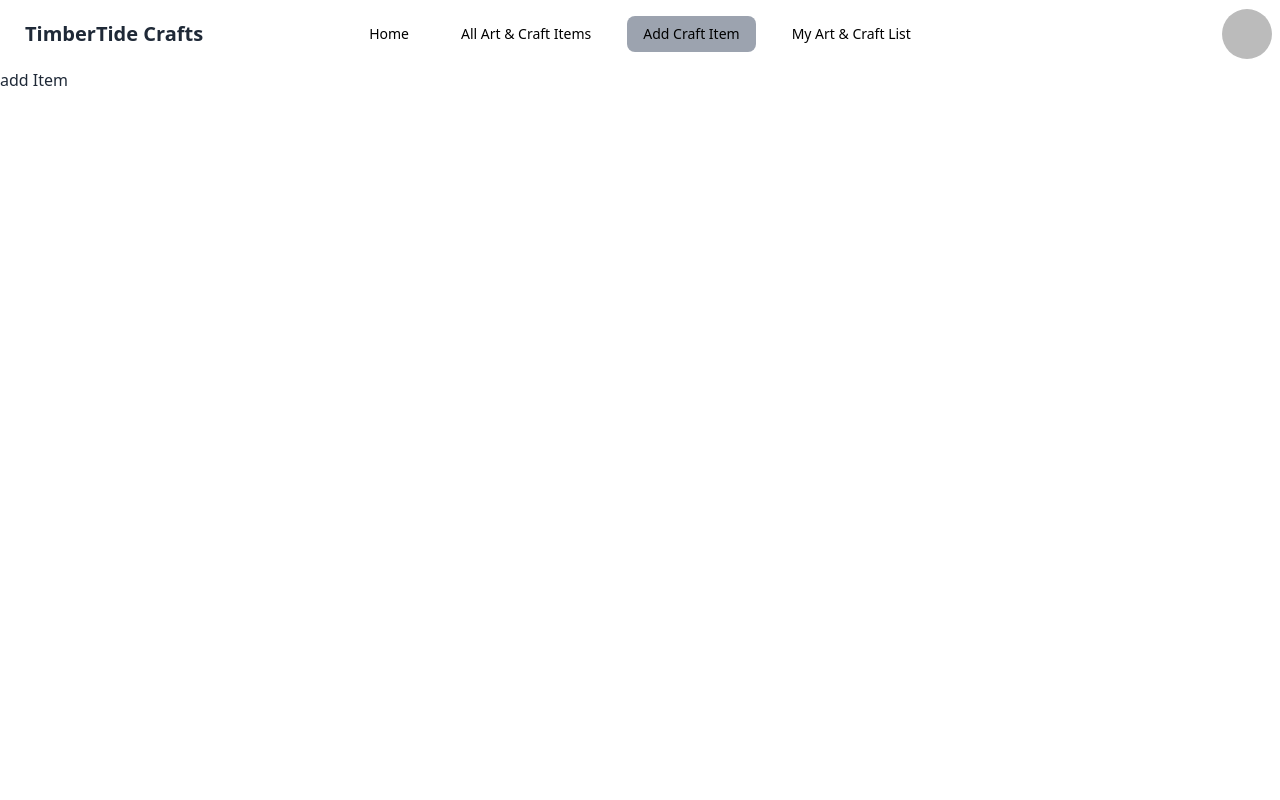
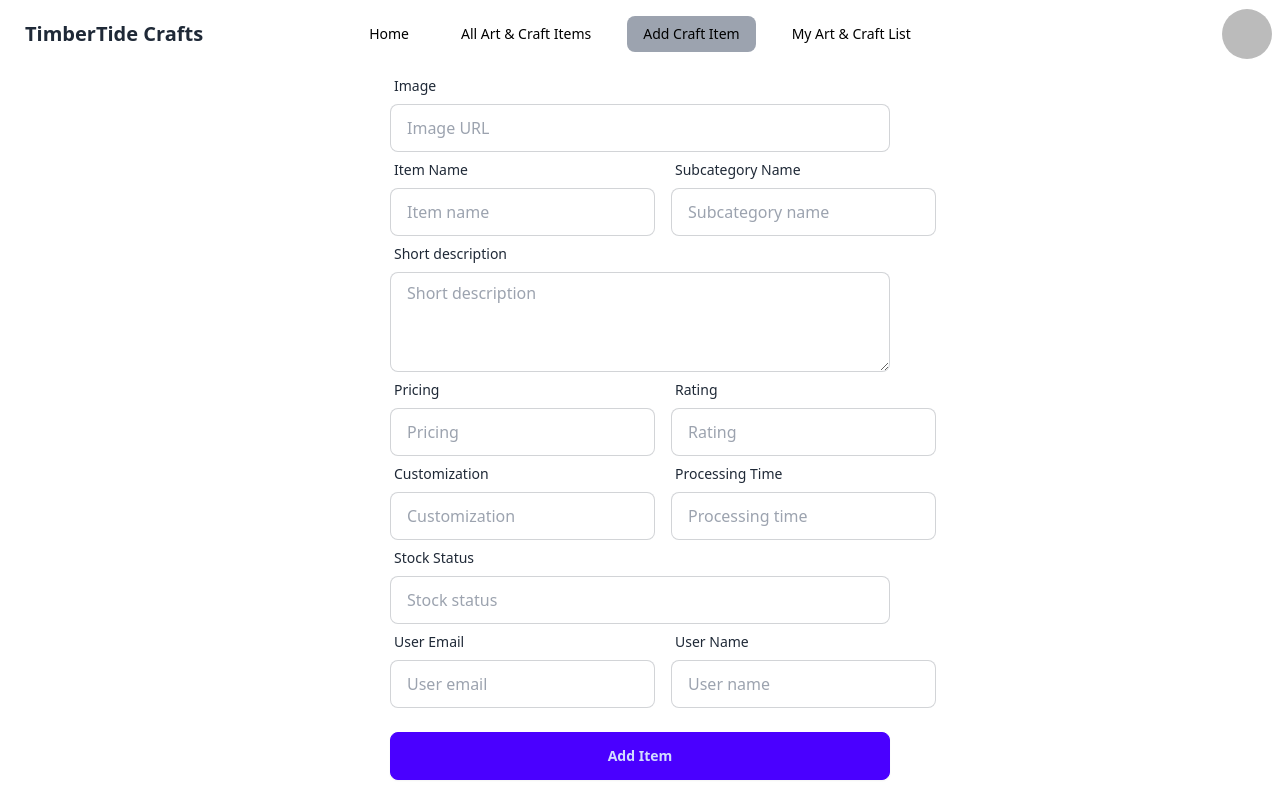
Before and after one commit to Shahriar-Samir/TimberTide-Crafts-Client, a React (Vite) app: page /addCraftItem in a window 1280 px wide. Built offline with nearby package versions, Linux system fonts and the light colour scheme; no server answers; sample sign-in values are in the browser's storage.

Commit message:
added add craft item page

```diff
--- a/src/components/addItem.jsx
+++ b/src/components/addItem.jsx
@@ -1,9 +1,103 @@
 import React from 'react';
 
 const AddItem = () => {
+    const addItemHandler = (e)=>{
+        e.preventDefault()
+        const form = e.target
+        const image = form.image.value
+        const itemName = form.itemName.value
+        const subcategoryName = form.subcategoryName.value
+        const shortDescription = form.shortDescription.value
+        const price = form.pricing.value
+        const rating = form.rating.value
+        const customization = form.customization.value
+        const processingTime = form.processingTime.value
+        const stockStatus = form.stockStatus.value
+        const email = form.userEmail.value
+        const name = form.userName.value
+        console.log(image, itemName, subcategoryName, shortDescription, price, rating ,customization, processingTime, stockStatus, email, name)
+    }
     return (
-        <div>
-            add Item
+        <div className='flex justify-center items-center'>
+        <form className="w-11/12 max-w-[500px] p-0 flex flex-col items-center" onSubmit={addItemHandler}>
+        <div className="form-control w-full">
+          <label className="label">
+            <span className="label-text">Image</span>
+          </label>
+          <input type="text" placeholder="Image URL" name='image' className="input input-bordered" required />
+        </div>
+        <div className='flex w-full gap-4'>
+        <div className="form-control w-full">
+          <label className="label">
+            <span className="label-text">Item Name</span>
+          </label>
+          <input type="text" placeholder="Item name" name='itemName' className="input input-bordered" required />
+        </div>
+        <div className="form-control w-full">
+          <label className="label">
+            <span className="label-text">Subcategory Name</span>
+          </label>
+          <input type="text" placeholder="Subcategory name" name='subcategoryName' className="input input-bordered" required />
+        </div>
+        </div>
+        <div className="form-control w-full">
+          <label className="label">
+            <span className="label-text">Short description</span>
+          </label>
+          <textarea placeholder="Short description" name='shortDescription' className="input input-bordered pt-2 h-[100px]" required />
+        </div>
+        <div className='flex w-full gap-4'>
+        <div className="form-control w-full">
+          <label className="label">
+            <span className="label-text">Pricing</span>
+          </label>
+          <input type="text" placeholder="Pricing" name='pricing' className="input input-bordered" required />
+        </div>
+        <div className="form-control w-full">
+          <label className="label">
+            <span className="label-text">Rating</span>
+          </label>
+          <input type="text" placeholder="Rating" name='rating' className="input input-bordered" required />
+        </div>
+        </div>
+        <div className='flex w-full gap-4'>
+        <div className="form-control w-full">
+          <label className="label">
+            <span className="label-text">Customization</span>
+          </label>
+          <input type="text" placeholder="Customization" name='customization' className="input input-bordered" required />
+        </div>
+        <div className="form-control w-full">
+          <label className="label">
+            <span className="label-text">Processing Time</span>
+          </label>
+          <input type="text" placeholder="Processing time" name='processingTime' className="input input-bordered" required />
+        </div>
+        </div>
+        <div className="form-control w-full">
+          <label className="label">
+            <span className="label-text">Stock Status</span>
+          </label>
+          <input type="text" placeholder="Stock status" name='stockStatus' className="input input-bordered" required />
+        </div>
+        <div className='flex w-full gap-4'>
+        <div className="form-control w-full">
+          <label className="label">
+            <span className="label-text">User Email</span>
+          </label>
+          <input type="email" placeholder="User email" name='userEmail' className="input input-bordered" required />
+        </div>
+        <div className="form-control w-full">
+          <label className="label">
+            <span className="label-text">User Name</span>
+          </label>
+          <input type="text" placeholder="User name" name='userName' className="input input-bordered" required />
+        </div>
+        </div>
+        <div className="form-control mt-6 w-full">
+          <button className="btn btn-primary">Add Item</button>
+        </div>
+        </form>
         </div>
     );
 };
```
